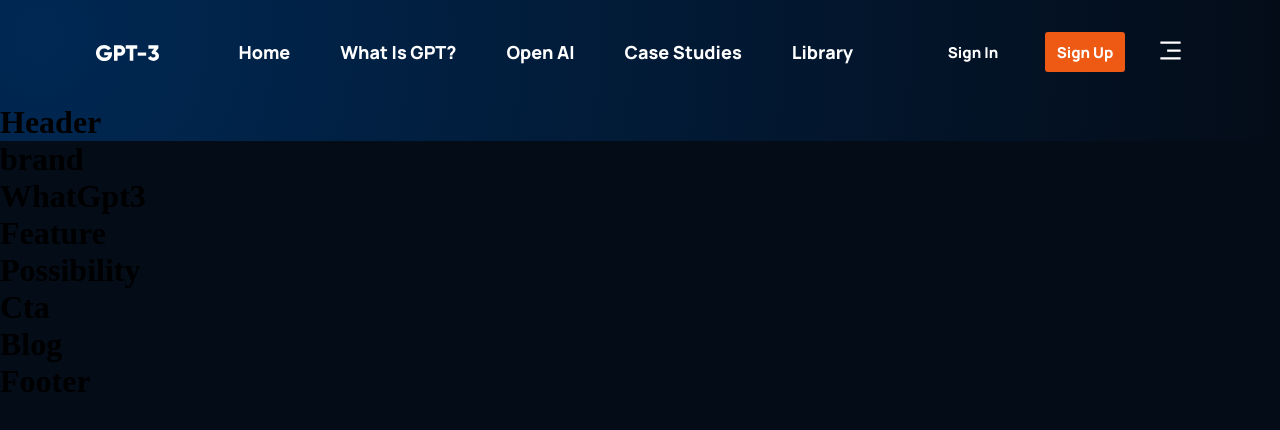
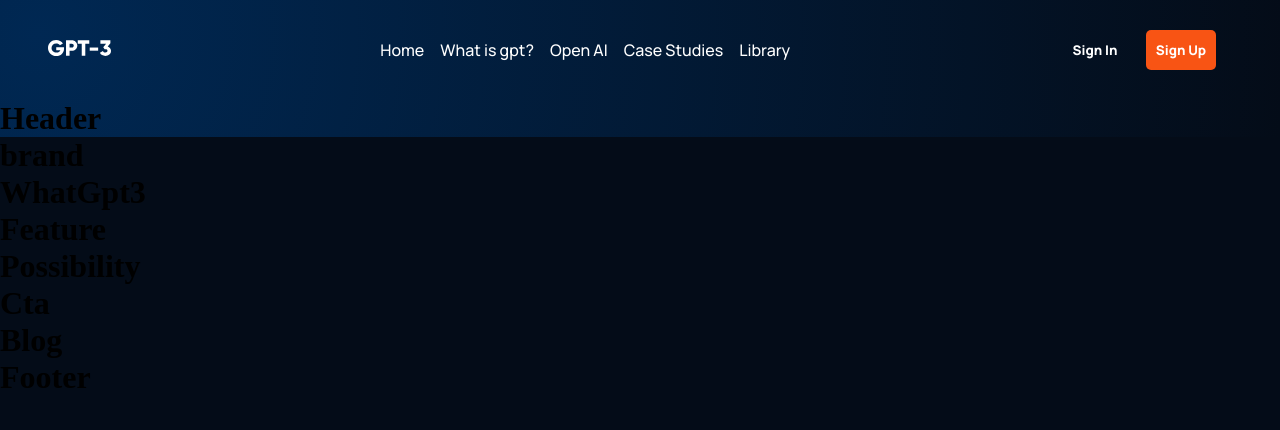
Before and after one commit to Ankit-can-ctrl/Gpt3, a React (Create React App) app: page / in a window 1280 px wide. Shown: the top 430 px of the page. Built offline with nearby package versions, Linux system fonts and the light colour scheme.

Commit message:
navbar completed

```diff
--- a/src/components/navbar/navbar.css
+++ b/src/components/navbar/navbar.css
@@ -1,66 +1,102 @@
 .gpt3_navbar {
-  display: flex;
-  justify-content: space-between;
-  align-items: center;
-  padding: 2rem 6rem;
-}
-
-.gpt3_navbar_links {
-  flex: 1;
-  display: flex;
-  justify-content: center;
-  align-items: center;
-  vertical-align: middle;
-}
-.navbar_logo {
-  margin-right: 2rem;
-}
-.navbar_logo img {
-  width: 62.56px;
-  height: 16.02px;
-  vertical-align: middle;
-}
-.navbar_links {
-  list-style: none;
   display: flex;
   align-items: center;
   justify-content: space-between;
+  padding: 0 3rem;
+  column-gap: 5rem;
+  height: 100px;
+}
+.nav_logo img {
+  width: 62.56px;
+  height: 16.02px;
+}
+.nav_links {
+  display: flex;
   color: #fff;
+  align-items: center;
+  justify-content: center;
+  font-weight: 500;
   font-family: var(--font-family);
-  font-weight: 800;
-  font-size: 18px;
-  /* line-height: 25px; */
-  text-transform: capitalize;
-  width: 70%;
-  padding: 0 3rem;
+  column-gap: 1rem;
 }
-.navbar_btns {
+.nav_end_part {
   display: flex;
   align-items: center;
-  /* justify-content: space-between; */
-  column-gap: 2rem;
   justify-content: center;
-  margin: 0 2rem;
+  column-gap: 1rem;
 }
-.navbar_signin_btn {
-  background: none;
+.nav_btns {
+  display: flex;
+  align-items: center;
+  justify-content: center;
+  column-gap: 1rem;
+}
+.nav_in_btn {
+  background-color: transparent;
   border: none;
   color: #fff;
   font-weight: 800;
-  font-size: 15px;
   font-family: var(--font-family);
-  width: 80px;
+  height: 40px;
+  width: 70px;
   cursor: pointer;
 }
-.navbar_signup_btn {
+.nav_up_btn {
+  background-color: rgb(248, 84, 20);
   border: none;
-  border-radius: 3px;
+  border-radius: 5px;
+  color: #fff;
   font-weight: 800;
-  font-size: 15px;
   font-family: var(--font-family);
-  background-color: rgb(238, 89, 20);
+  height: 40px;
+  width: 70px;
+  cursor: pointer;
+}
+.nav_toggle_menu svg {
+  cursor: pointer;
+  display: none;
+}
+.nav_ontoggle {
+  display: flex;
+  justify-content: flex-end;
+  align-items: flex-end;
+  flex-direction: column;
+  text-align: end;
   color: #fff;
-  height: 40px;
-  cursor: pointer;
-  width: 80px;
+  background-color: var(--color-footer);
+  position: absolute;
+  /* top: 40px; */
+  right: 3rem;
+
+  margin-top: 1rem;
+  padding: 2rem;
+  min-width: 210px;
+  border-radius: 5px;
+  box-shadow: 0 0 5 rgba(0, 0, 0, 0.2);
+  font-weight: 800;
+  font-family: var(--font-family);
+  row-gap: 1rem;
 }
+
+@media screen and (max-width: 1050px) {
+  .nav_links {
+    display: none;
+  }
+  .nav_toggle_menu svg {
+    display: flex;
+  }
+  .up_in_btn {
+    display: none;
+  }
+}
+@media screen and (max-width: 700px) {
+  .gpt3_navbar {
+    padding: 2rem 4rem;
+  }
+  .nav_btns {
+    display: none;
+  }
+  .up_in_btn {
+    display: block;
+  }
+}
--- a/src/components/navbar/navbar.jsx
+++ b/src/components/navbar/navbar.jsx
@@ -1,16 +1,17 @@
 import React, { useState } from "react";
-import { RiMenu3Line, RiCloseLine } from "react-icons/ri";
+
 import "./navbar.css";
 import logo from "../../assets/logo.svg";
+const navbarLinks = [
+  "Home",
+  "What is gpt?",
+  "Open AI",
+  "Case Studies",
+  "Library",
+];
 
-export default function Navbar() {
-  const [toggleMenu, setToggleMenu] = useState(false);
+function Menu() {
   return (
-    <div className="gpt3_navbar">
-      <div className="gpt3_navbar_links">
-        <div className="navbar_logo">
-          <img src={logo} alt="logo" />
-        </div>
     <div className="navbar_links">
       <li>
         <a href="#home">Home</a>
@@ -28,24 +29,78 @@ export default function Navbar() {
         <a href="#blog">Library</a>
       </li>
     </div>
-        <div className="navbar_btns">
-          <button className="navbar_signin_btn">Sign In</button>
-          <button className="navbar_signup_btn">Sign Up</button>
+  );
+}
+export default function Navbar() {
+  const [toggleMenu, setToggleMenu] = useState(false);
+
+  return (
+    <div className="gpt3_navbar_container">
+      <div className="gpt3_navbar">
+        <div className="nav_logo">
+          <img src={logo} alt="logo" />
         </div>
-        <div className="navbar_toggle_menu">
+        <div className="nav_links">
+          {navbarLinks.map((item, index) => (
+            <a href={item} key={item}>
+              {item}
+            </a>
+          ))}
+        </div>
+        <div className="nav_end_part">
+          <div className="nav_btns">
+            <button className="nav_in_btn">Sign In</button>
+            <button className="nav_up_btn">Sign Up</button>
+          </div>
+          <div className="nav_toggle_menu">
             {toggleMenu ? (
-            <RiCloseLine
+              <svg
+                stroke="currentColor"
+                fill="currentColor"
+                // stroke-width="0"
+                viewBox="0 0 24 24"
+                height="1em"
+                width="1em"
+                xmlns="http://www.w3.org/2000/svg"
+                onClick={() => setToggleMenu(false)}
                 color="#fff"
-              size={27}
-              onClick={() => setToggleMenu(false)}
-            />
+                fontSize={27}
+              >
+                <path
+                  fill="none"
+                  // stroke="#000"
+                  // stroke-width="2"
+                  d="M7,7 L17,17 M7,17 L17,7"
+                ></path>
+              </svg>
             ) : (
-            <RiMenu3Line
+              <svg
+                stroke="currentColor"
+                fill="currentColor"
+                // stroke-width="0"
+                viewBox="0 0 24 24"
+                height="1em"
+                width="1em"
+                xmlns="http://www.w3.org/2000/svg"
+                onClick={() => setToggleMenu(true)}
                 color="#fff"
-              size={27}
-              onClick={() => setToggleMenu(false)}
-            />
+                fontSize={27}
+              >
+                <path d="M4 6H20V8H4zM4 11H20V13H4zM4 16H20V18H4z"></path>
+              </svg>
             )}
+            {toggleMenu && (
+              <div className="nav_ontoggle">
+                {navbarLinks.map((item, index) => (
+                  <a href={item} key={item}>
+                    {item}
+                  </a>
+                ))}
+                <button className="nav_in_btn up_in_btn">Sign In</button>
+                <button className="nav_up_btn up_in_btn">Sign Up</button>
+              </div>
+            )}
+          </div>
         </div>
       </div>
     </div>
```
Lines whose indentation alone changed are shown as unchanged.
